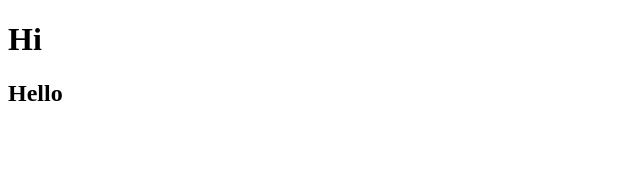
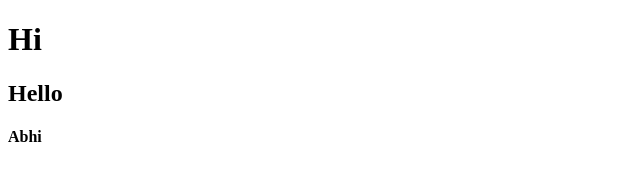
Before and after one commit to abhisheknighut45/PractiseForGit-Github, a plain HTML site: page index.html in a window 1280 px wide. Shown: the full height of the page, 0-640 px from the left. Drawn offline with Linux system fonts and the light colour scheme.

Commit message:
change merge

```diff
--- a/index.html
+++ b/index.html
@@ -8,5 +8,6 @@
 <body>
     <h1>Hi</h1>
     <h2>Hello</h2>
+    <h4>Abhi</h4>
 </body>
 </html>
```
